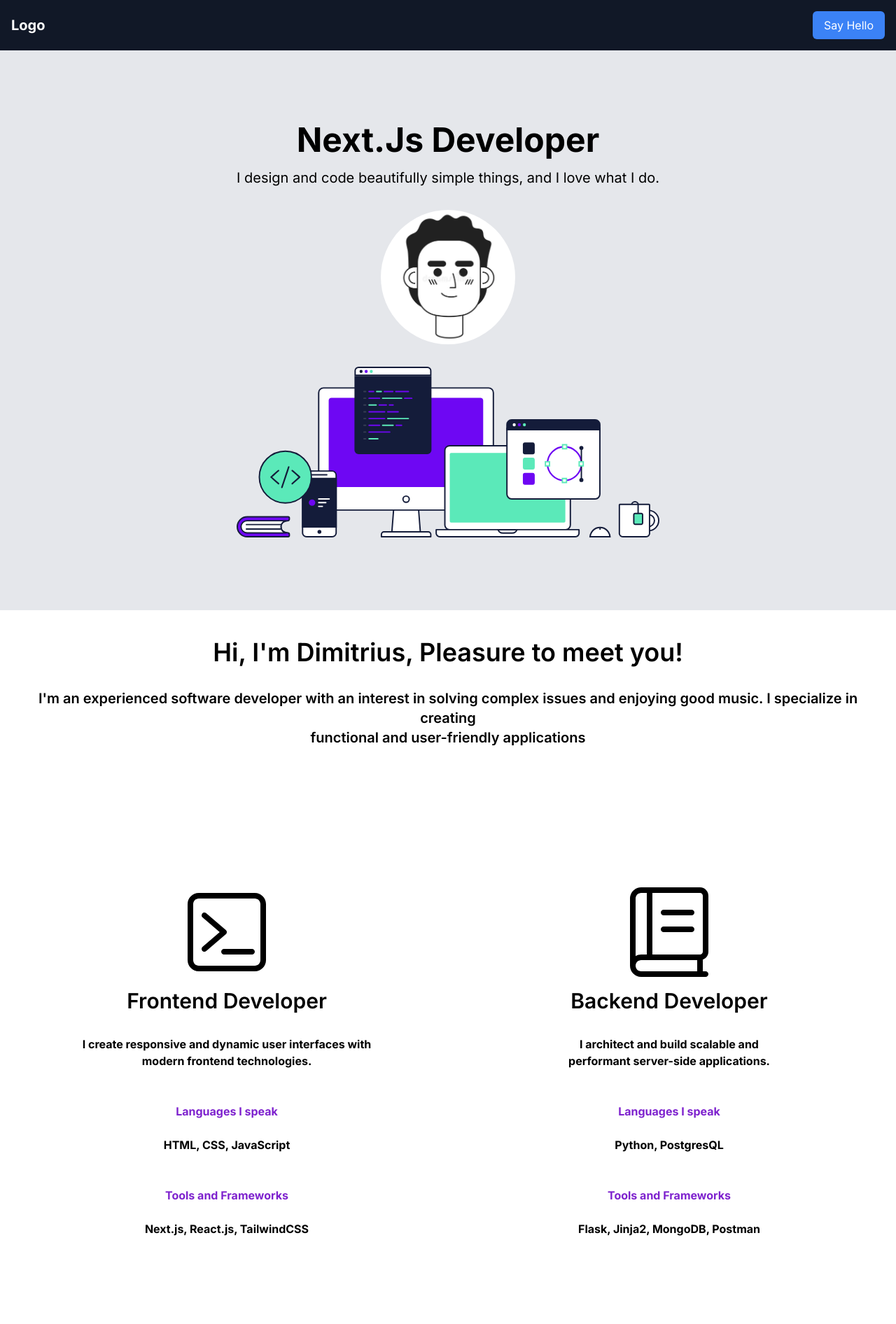
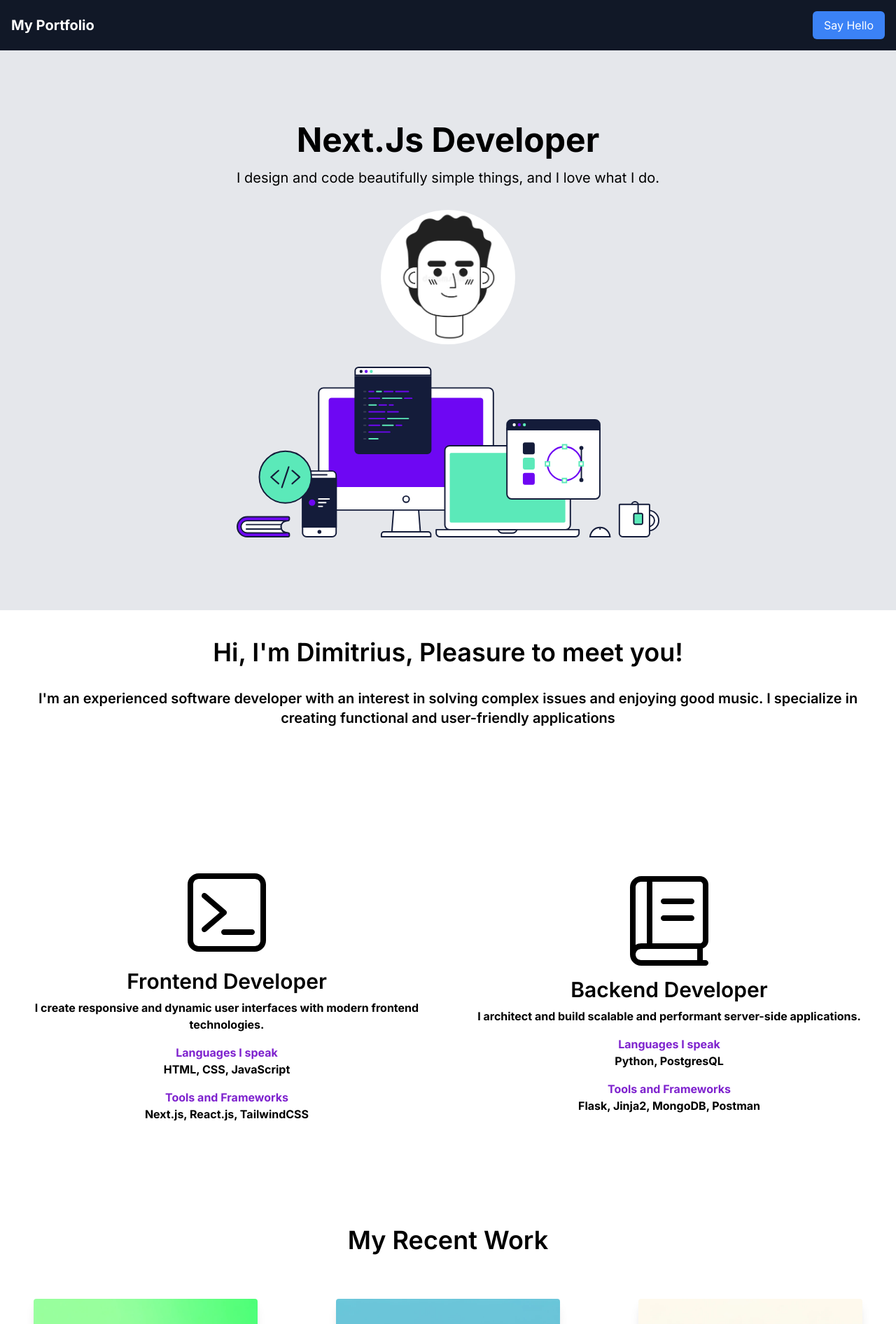
Before and after one commit to dmarino389/PortfolioV2.0, a Next.js app: page / in a window 1280 px wide. Shown: the top 1892 px of the page at 70% size. Built offline with nearby package versions, Linux system fonts and the light colour scheme.

Commit message:
Finished - Will add more complexity in the future

```diff
--- a/src/app/components/navbar.jsx
+++ b/src/app/components/navbar.jsx
@@ -1,7 +1,7 @@
 // app/layout.jsx
 "use client";
 
-import { useEffect } from 'react';
+import { useEffect } from "react";
 
 export default function Layout({ children }) {
   useEffect(() => {
@@ -21,7 +21,7 @@ export default function Layout({ children }) {
 
       window.scrollTo({
         top: offsetPosition,
-        behavior: 'smooth'
+        behavior: "smooth",
       });
     }
   };
@@ -30,13 +30,23 @@ export default function Layout({ children }) {
     <>
       <nav className="flex items-center justify-between p-4 bg-gray-900 text-white">
         {/* We will use a standard <a> tag with an onClick event for smooth scrolling */}
-        <a href="#home" onClick={(e) => handleScroll(e, '#home')} className="text-xl font-bold cursor-pointer">
-          <img src="/initiallogo.webp" alt="Logo" className="h-8 w-8" />
-        </a> {/* Placeholder for SVG Logo */}
+        <a
+          href="#home"
+          onClick={(e) => handleScroll(e, "#home")}
+          className="text-xl font-bold cursor-pointer"
+        >
+          <img src="/inititiallogo.jpg" alt="Logo" className="h-8 w-8" />
+        </a>{" "}
+        {/* Placeholder for SVG Logo */}
         {/* Other navigation links */}
-        <a href="contact" onClick={(e) => handleScroll(e, '#contact')} className="px-4 py-2 bg-blue-500 hover:bg-blue-700 rounded-md cursor-pointer">
+        <a
+          href="contact"
+          onClick={(e) => handleScroll(e, "#contact")}
+          className="px-4 py-2 bg-blue-500 hover:bg-blue-700 rounded-md cursor-pointer"
+        >
           Say Hello
-        </a> {/* Make sure to have an element with id="contact" on your page */}
+        </a>{" "}
+        {/* Make sure to have an element with id="contact" on your page */}
       </nav>
       <main>{children}</main>
       {/* Footer component will go here */}
--- a/src/app/layout.js
+++ b/src/app/layout.js
@@ -19,7 +19,7 @@ export default function RootLayout({ children }) {
         {/* Navbar should go here */}
         <nav className="flex items-center justify-between p-4 bg-gray-900 text-white">
           {/* Link to home */}
-          <a href="/" className="text-xl font-bold">Logo</a> {/* Replace with your logo */}
+          <a href="/" className="text-xl font-bold">My Portfolio</a> {/* Replace with your logo */}
           {/* Say Hello Link */}
           <a href="/contact" className="px-4 py-2 bg-blue-500 hover:bg-blue-700 rounded-md">Say Hello</a>
         </nav>
--- a/src/app/page.jsx
+++ b/src/app/page.jsx
@@ -2,6 +2,7 @@
 "use client";
 import Image from "next/image";
 import ProjectCard from "./components/ProjectCard";
+import Navbar from "./components/Navbar";
 
 
 export default function Page() {
@@ -22,45 +23,40 @@ export default function Page() {
 
 
       {/* Profession and Skills Section */}
-  <section id='skills' className="w-full min-h-screen bg-white">
-  <div className="container mx-auto px-6 py-10 text-center"> {/* Adjusted padding for overall alignment */}
+      <section id='skills' className="w-full min-h-screen bg-white">
+  <div className="container mx-auto px-6 py-10 text-center">
     <h2 className="text-4xl font-semibold mb-8">Hi, I'm Dimitrius, Pleasure to meet you!</h2>
-    <p className="text-xl mb-10 font-semibold">I'm an experienced software developer with an interest in solving complex issues and enjoying good music. I specialize in creating<br/> functional and user-friendly applications</p>
+    <p className="text-xl mb-10 font-semibold">I'm an experienced software developer with an interest in solving complex issues and enjoying good music. I specialize in creating functional and user-friendly applications</p>
 
-    <div className="flex flex-col md:flex-row justify-center items-start md:items-center gap-8"> {/* Flex container for skills */}
+    <div className="flex flex-col md:flex-row justify-center items-center gap-8 px-4 md:px-0"> {/* Use padding to adjust layout on smaller screens */}
       {/* Frontend Developer Column */}
-      <div className="flex-1 mt-40"> {/* Takes up half of the space in a flex container */}
-        <div className="mb-4 w-32 h-32 mx-auto"> {/* Placeholder for Frontend SVG */}
-          {/* Replace with img tag or Image component */}
+      <div className="flex-1 mt-20 md:mt-40"> {/* Use less margin-top on smaller screens */}
+        <div className="mb-4 w-24 h-24 md:w-32 md:h-32 mx-auto">
           <img src="/Frontend.svg" alt="Frontend Developer" className="w-full h-full" />
         </div>
-        <h3 className="text-3xl font-semibold">Frontend Developer</h3><br />
-        <p className="mt-2 font-bold">I create responsive and dynamic user interfaces with<br/> modern frontend technologies.</p>
-        <br /><br />
-        <p className='text-purple-700 font-bold'>Languages I speak</p><br />
-        <p className='font-bold'>HTML, CSS, JavaScript </p><br /><br />
-        <p className='font-bold text-purple-700'>Tools and Frameworks</p><br />
+        <h3 className="text-3xl font-semibold">Frontend Developer</h3>
+        <p className="mt-2 font-bold">I create responsive and dynamic user interfaces with modern frontend technologies.</p>
+        <p className='text-purple-700 font-bold mt-4'>Languages I speak</p>
+        <p className='font-bold'>HTML, CSS, JavaScript </p>
+        <p className='font-bold text-purple-700 mt-4'>Tools and Frameworks</p>
         <p className='font-bold'>Next.js, React.js, TailwindCSS </p>
       </div>
 
       {/* Backend Developer Column */}
-      <div className="flex-1 mt-40"> {/* Takes up half of the space in a flex container */}
-        <div className="mb-4 w-32 h-32 mx-auto"> {/* Placeholder for Backend SVG */}
-          {/* Replace with img tag or Image component */}
+      <div className="flex-1 mt-20 md:mt-40">
+        <div className="mb-4 w-24 h-24 md:w-32 md:h-32 mx-auto">
           <img src="/Backend.svg" alt="Backend Developer" className="w-full h-full" />
         </div>
-        <h3 className="text-3xl font-semibold">Backend Developer</h3><br />
-        <p className="mt-2 font-bold">I architect and build scalable and <br /> performant server-side applications.</p>
-        <br /><br />
-        <p className='text-purple-700 font-bold'>Languages I speak</p><br />
-        <p className='font-bold'>Python, PostgresQL </p><br /><br />
-        <p className='font-bold text-purple-700'>Tools and Frameworks</p><br />
+        <h3 className="text-3xl font-semibold">Backend Developer</h3>
+        <p className="mt-2 font-bold">I architect and build scalable and performant server-side applications.</p>
+        <p className='text-purple-700 font-bold mt-4'>Languages I speak</p>
+        <p className='font-bold'>Python, PostgresQL </p>
+        <p className='font-bold text-purple-700 mt-4'>Tools and Frameworks</p>
         <p className='font-bold'>Flask, Jinja2, MongoDB, Postman </p>
       </div>
     </div>
   </div>
 </section>
-
 
 
 {/* Projects Section */}
```
Also changed, not shown: pages/api/contact.jsx (+9 -8 lines), src/app/components/ProjectCard.jsx (+10 -3 lines), src/app/contact/page.jsx (+36 -13 lines), public/initiallogo.jpg (added), public/initiallogo.webp (deleted).
